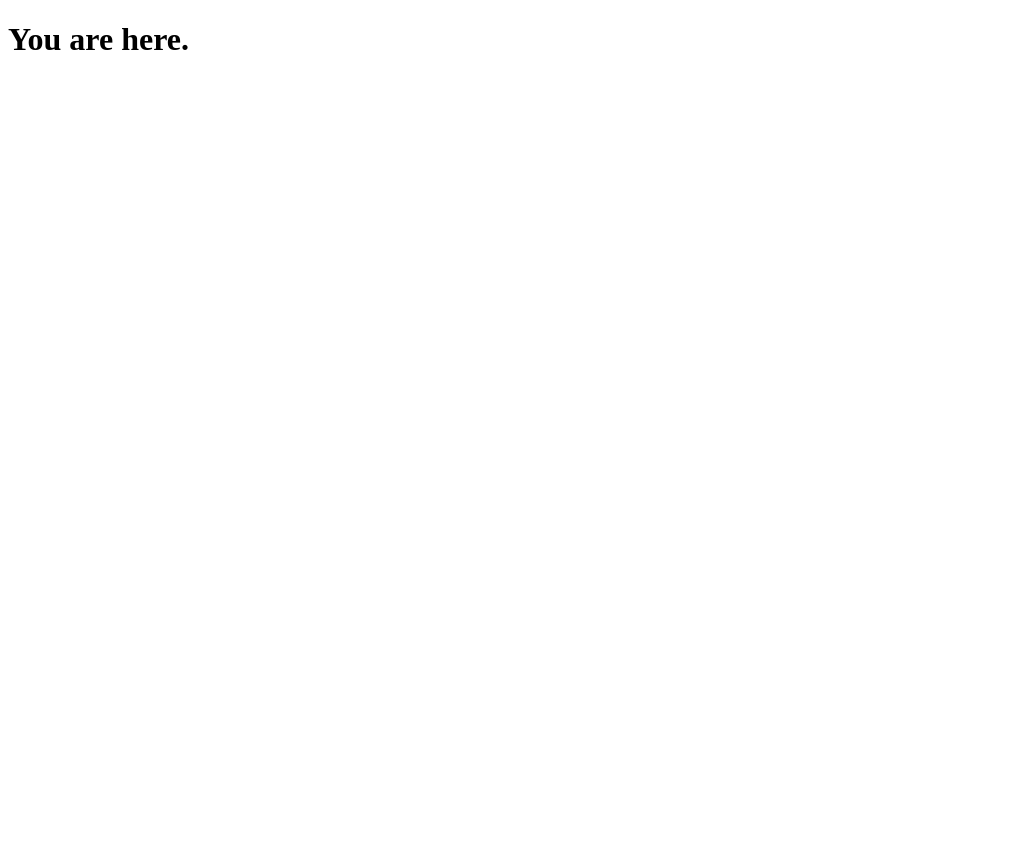
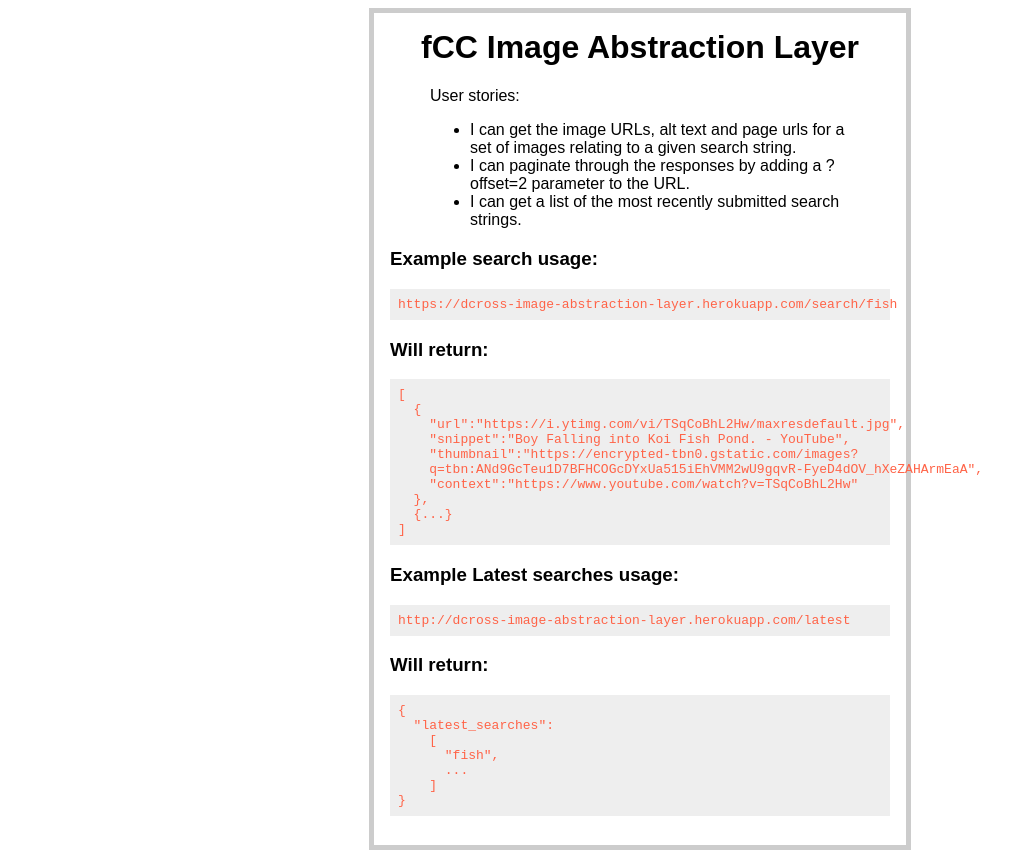
Before and after one commit to cloudsociety/fCC-image-abstraction-layer, a website: page public/index.html in a window 1280 px wide. Shown: the whole page, without its empty margins (0-1035 px from the left). Before the commit the page ends 800 px from the top, so only its background shows below. Drawn offline with Linux system fonts and the light colour scheme.

Commit message:
updated index.html

```diff
--- a/public/index.html
+++ b/public/index.html
@@ -2,9 +2,65 @@
 <html lang="en">
 <head>
   <meta charset="UTF-8">
-  <title>Image Abstraction Layer</title>
+  <title>fCC shortlink microservice</title>
+  <style>
+    body{
+      font: 1em Arial,sans-serif;
+    }
+
+    .wrapper {
+      max-width: 500px;
+      margin: auto; padding: 1rem;
+      border: 5px solid #ccc;
+    }
+
+    h1 {
+      margin-top: 0;
+      text-align: center;
+    }
+
+    pre {
+      color: tomato;
+      background-color: #eee;
+      padding: .5rem;
+    }
+
+  </style>
 </head>
 <body>
-  <h1>You are here.</h1>
+  <div class="wrapper">
+    <h1 class="header">fCC Image Abstraction Layer</h1>
+    <blockquote>
+      <p>User stories:</p>
+      <ul>
+        <li>I can get the image URLs, alt text and page urls for a set of images relating to a given search string.</li>
+        <li>I can paginate through the responses by adding a ?offset=2 parameter to the URL.</li>
+        <li>I can get a list of the most recently submitted search strings.</li>
+      </ul>
+    </blockquote>
+    <h3>Example search usage:</h3>
+    <code><pre>https://dcross-image-abstraction-layer.herokuapp.com/search/fish</pre></code>
+    <h3>Will return:</h3>
+    <code><pre>[
+  {
+    "url":"https://i.ytimg.com/vi/TSqCoBhL2Hw/maxresdefault.jpg",
+    "snippet":"Boy Falling into Koi Fish Pond. - YouTube",
+    "thumbnail":"https://encrypted-tbn0.gstatic.com/images?
+    q=tbn:ANd9GcTeu1D7BFHCOGcDYxUa515iEhVMM2wU9gqvR-FyeD4dOV_hXeZAHArmEaA",
+    "context":"https://www.youtube.com/watch?v=TSqCoBhL2Hw"
+  },
+  {...}
+]</pre></code>
+    <h3>Example Latest searches usage:</h3>
+    <code><pre>http://dcross-image-abstraction-layer.herokuapp.com/latest</pre></code>
+    <h3>Will return:</h3>
+    <code><pre>{
+  "latest_searches":
+    [
+      "fish",
+      ...
+    ]
+}</pre></code>
+  </div>
 </body>
 </html>
```
